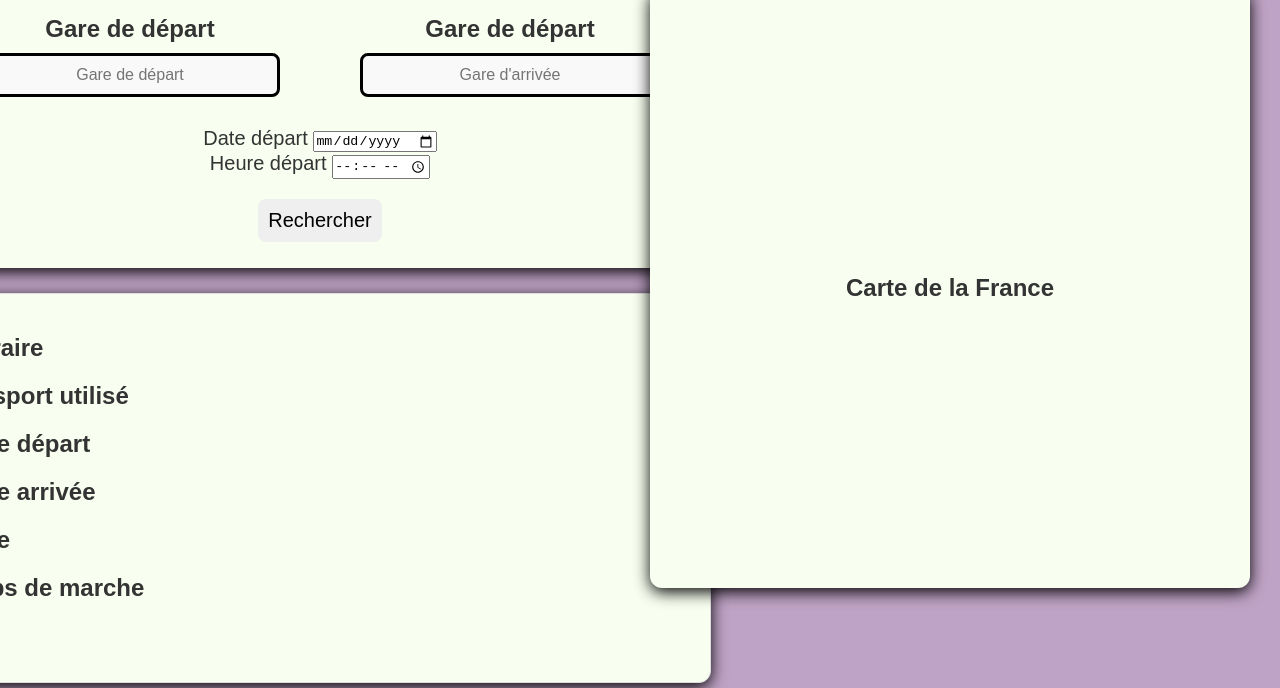
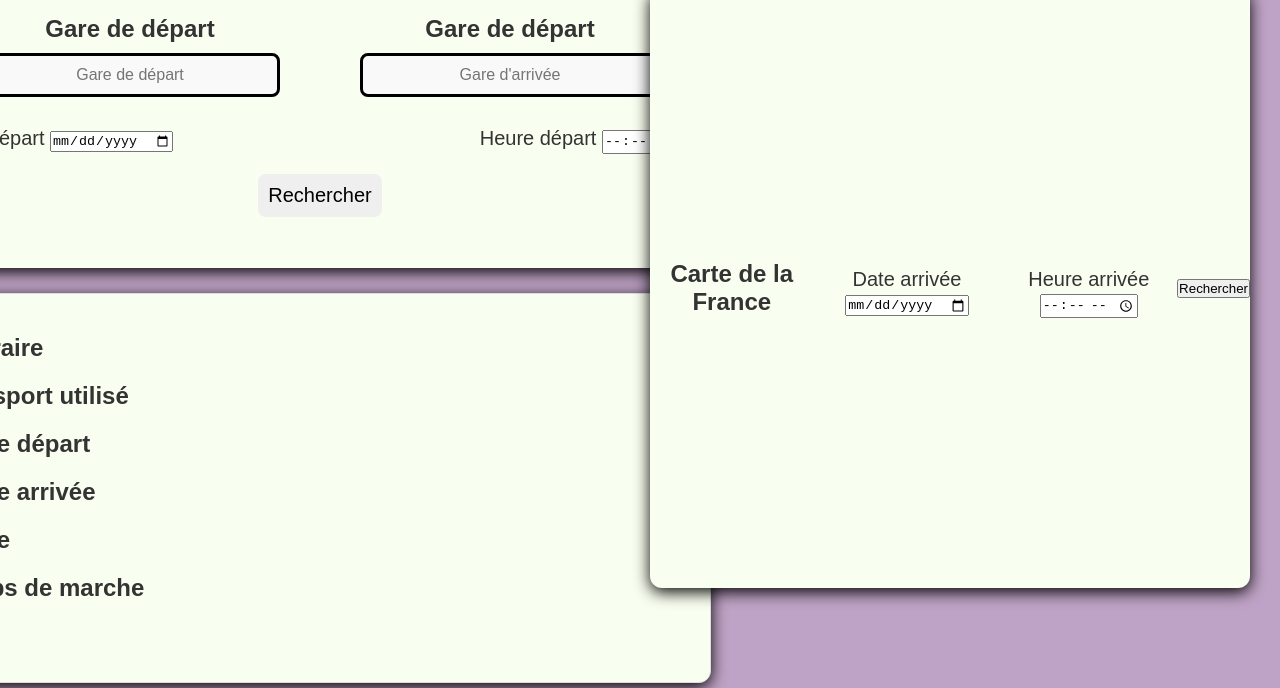
Before and after one commit to Nelson-Tsa/Dataviz.Nelson.Michel.Auriane, a plain HTML site: page index.html in a window 1280 px wide. Shown: the part 112-800 px from the top of the page. Drawn offline with Linux system fonts and the light colour scheme.

Commit message:
ajout html date et heure d'arriver

```diff
--- a/index.html
+++ b/index.html
@@ -42,6 +42,8 @@
         </div>
 </div>
 
+
+
     <section id="Trajet">
         <div>
             <h2>Itinéraire</h2>
@@ -62,6 +64,23 @@
 
     <div class="container-right">
         <h2>Carte de la France</h2>
+        <div class="dateHeure">
+            <div class="dateArrivee" id="form">
+                <div id="date">
+                    <label for="dateForm">Date arrivée</label>
+                    <input type="date" id="date2">
+                </div>
+            </div>
+            <div id="time">
+                <label for="timeForm">Heure arrivée</label>
+                <input type="time" id="time2">
+            </div>
+        </div>
+
+        <div id="Recherche">
+            <button id="RechercheArrivee">Rechercher</button>
+        </div>
+        </div>
     </div>
 
 </body>
--- a/style.css
+++ b/style.css
@@ -1,3 +1,10 @@
+.dateHeure {
+    display: flex;
+    justify-content: space-between;
+}
+
+
+
 * {
     margin: 0;
     padding: 0;
```
